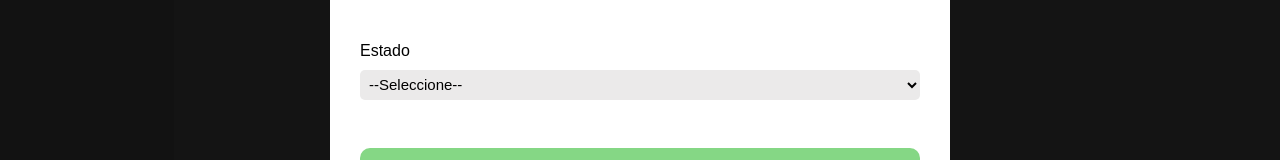
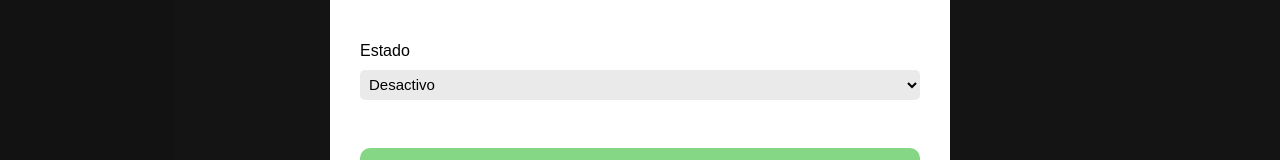
Before and after one commit to yurikt13/lista-tareas-front, a React (Vite) app: page / in a window 1280 px wide. Both pictures are taken after a click on the icon 1103 px from the left and 161 px from the top of the page. Shown: the part 314-474 px from the top of the page. Built offline with nearby package versions, Linux system fonts and the light colour scheme.

Commit message:
Añadiendo funcionalidad de crear tarea

```diff
--- a/src/components/tasks/createTask.jsx
+++ b/src/components/tasks/createTask.jsx
@@ -3,18 +3,42 @@ import ReactDOM from "react-dom"
 import cerrarModal from "./img/cerrar.svg"
 import MessageError from "./messageError"
 
-const createTask = ({ setModal, tarea, setTarea }) => {
+const createTask = ({ setModal, name, setName }) => {
 
-  const [estado, setEstado] = useState('');
+  const [status, setStatus] = useState('');
   const [error, setError] = useState(false)
+  const [data, setData] = useState({ name: name, status: false })
+
+  const crearTarea = async () => {
+    console.log(data)
+    const valoresVacios = Object.values(data).find((name) => name === 0)
+
+    if (valoresVacios === '') {
+      console.log(valoresVacios)
+      return;
+    }
+
+    console.log(data)
+    await fetch('http://localhost:3000/crear', {
+      method: 'POST',
+      body: JSON.stringify(data),
+      headers: {
+        'Content-Type': 'application/json'
+      }
+    })
+    console.log(data)
+
+  }
 
   const handleSubmit = e => {
-    e.preventDefault();
-    if (tarea === '' || estado === '') {
+    if (data.name != '' && data.status != '') {
+      setError(false)
+      crearTarea()
+    } else {
+      e.preventDefault()
       setError(true)
-    } else {
-      setError(false)
     }
+
   }
 
   return ReactDOM.createPortal(
@@ -36,8 +60,8 @@ const createTask = ({ setModal, tarea, setTarea }) => {
             className="input-crear-tarea"
             id="name"
             type="text"
-            value={tarea}
-            onChange={e => setTarea(e.target.value)}
+            value={data.name}
+            onChange={e => setData({ ...data, name: e.target.value })}
           />
         </div>
         <div className="campo">
@@ -45,8 +69,8 @@ const createTask = ({ setModal, tarea, setTarea }) => {
           <select
             className="select-crear-tarea"
             id="status"
-            value={estado}
-            onChange={e => setEstado(e.target.value)}
+            value={data.status}
+            onChange={e => setData({ ...data, status: e.target.value })}
           >
             <option>--Seleccione--</option>
             <option value="true">Activa</option>
--- a/src/view/Home.jsx
+++ b/src/view/Home.jsx
@@ -7,7 +7,7 @@ import { GrStatusGoodSmall } from "react-icons/gr"
 const Home = () => {
 
     const [modal, setModal] = useState(false);
-    const [tarea, setTarea] = useState()
+    const [name, setName] = useState()
     const [data, setData] = useState([]);
 
     useEffect(() => {
@@ -31,7 +31,7 @@ const Home = () => {
             </div>
             <div className="container-task">
                 <div className="container-create-task">
-                    <input className="input-create-task" placeholder="Escribe una tarea" value={tarea} onChange={e => setTarea(e.target.value)} />
+                    <input className="input-create-task" placeholder="Escribe una tarea" value={name} onChange={e => setName(e.target.value)} />
                     <div className="container-icon-create-task">
                         <AiOutlinePlus className="icon-create-task" onClick={() => handleCrearTarea()} />
                     </div>
@@ -49,8 +49,8 @@ const Home = () => {
 
                     {modal && <CreateTask
                         setModal={setModal}
-                        tarea={tarea}
-                        setTarea={setTarea}
+                        name={name}
+                        setName={setName}
 
                     />}
                 </div>
```
